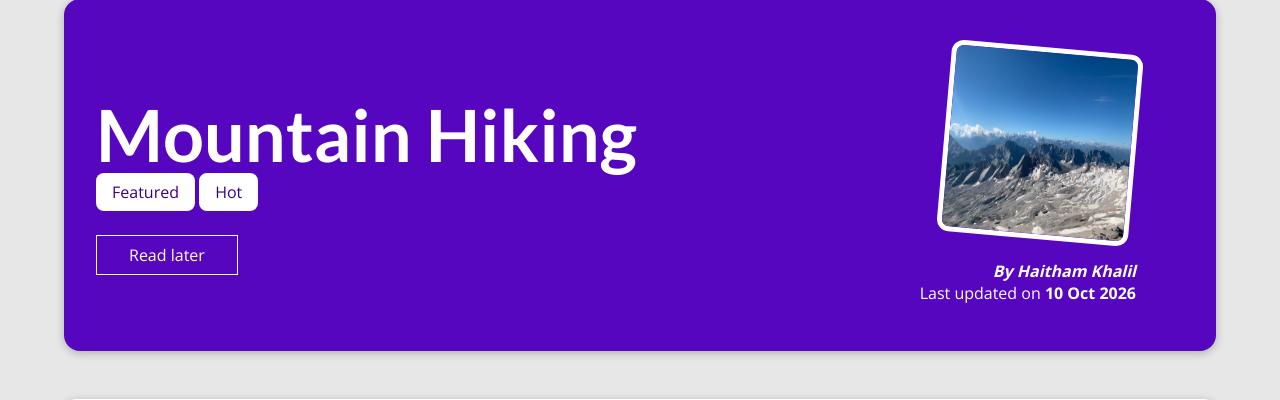
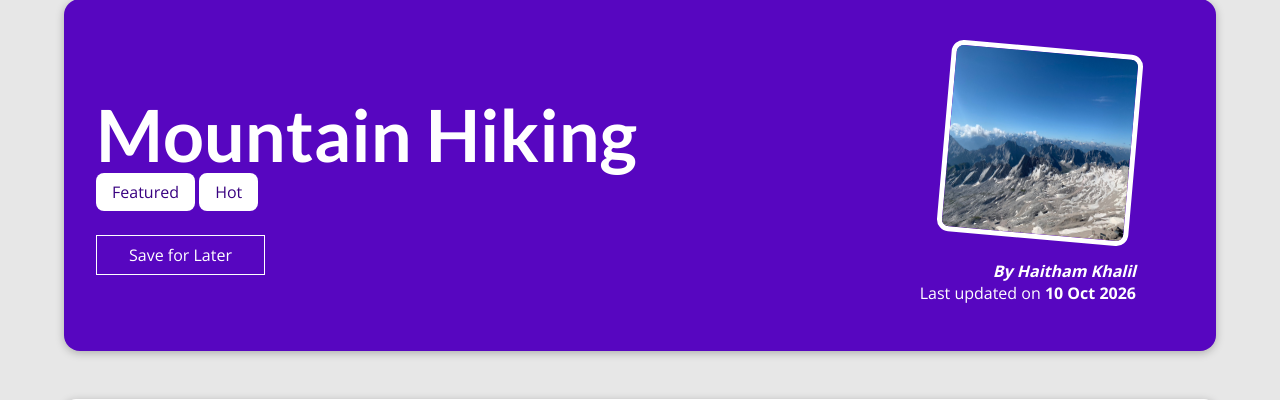
Before and after one commit to Haitham-Khalil/my_site, a Django app: a page that uses blog/templates/blog/post-detail.html in a window 1280 px wide. Shown: the part 129-529 px from the top of the page. Run offline with Django 5.2, Linux system fonts and the light colour scheme; data comes from the database, SQL or seed files in the repository; both versions use the stored data as it was after the commit.

Commit message:
Implement dynamic 'Read Later' button: update post-detail template and add logic to track saved posts

```diff
--- a/blog/templates/blog/post-detail.html
+++ b/blog/templates/blog/post-detail.html
@@ -31,7 +31,14 @@
       <form method="POST" action="{% url 'read-later' %}">
         {% csrf_token %}
         <input type="hidden" name="post_id" value="{{ post.id }}" />
-        <button>Read later</button>
+        <button>
+
+          {% if saved_for_later %}
+            Remove from Read Later
+          {% else %}
+            Save for Later
+          {% endif %}
+        </button>
       </form>
     </div>
     <article>
--- a/blog/views.py
+++ b/blog/views.py
@@ -58,13 +58,25 @@ class AllPostsView(ListView):
 
 
 class SinglePostView(View):
+
+    def is_stored_post(self, request, post_id):
+        stored_posts = request.session.get("stored_posts")
+        is_saved_for_later = False
+        if stored_posts is not None:
+            is_saved_for_later = post_id in stored_posts
+        else:
+            is_saved_for_later = False
+        return is_saved_for_later
+
     def get(self, request, slug):
         post = get_object_or_404(Post, slug=slug)
+
         context = {
             "post": post,
             "post_tags": post.tags.all(),
             "comment_form": CommentForm(),
             "comments": post.comments.all().order_by("-id"),
+            "saved_for_later": self.is_stored_post(request, post.id)
         }
         return render(request, "blog/post-detail.html", context)
 
@@ -81,7 +93,8 @@ class SinglePostView(View):
             "post": post,
             "post_tags": post.tags.all(),
             "comment_form": comment_form,
-            "comments": post.comments.all().order_by("-id")
+            "comments": post.comments.all().order_by("-id"),
+            "saved_for_later": self.is_stored_post(request, post.id)
         }
         return render(request, "blog/post-detail.html", context)
 
```
Also changed, not shown: db.sqlite3.
